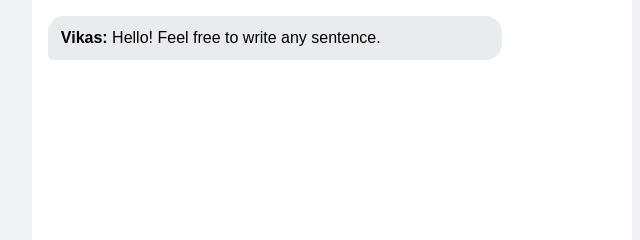
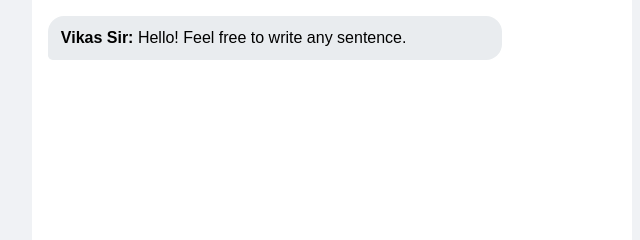
Before and after one commit to PrasanthNorm/vikas, a plain HTML site: page index.html in a window 1280 px wide. Shown: the top 240 px of the page, 308-948 px from the left. Drawn offline with nearby package versions, Linux system fonts and the light colour scheme.

Commit message:
Update index.html
change by siva

```diff
--- a/index.html
+++ b/index.html
@@ -147,7 +147,7 @@
         <div class="chat-container" ref="chatContainer">
             <div v-for="(message, index) in messages" :key="index"
                  :class="['message', message.type === 'user' ? 'user-message' : 'ai-message']">
-                <strong>{{ message.type === 'user' ? 'You' : 'Vikas' }}:</strong> {{ message.text }}
+                <strong>{{ message.type === 'user' ? 'You' : 'Vikas Sir' }}:</strong> {{ message.text }}
             </div>
             <div v-if="isLoading" class="message ai-message loading">
                 <div class="loading-dots">
```
